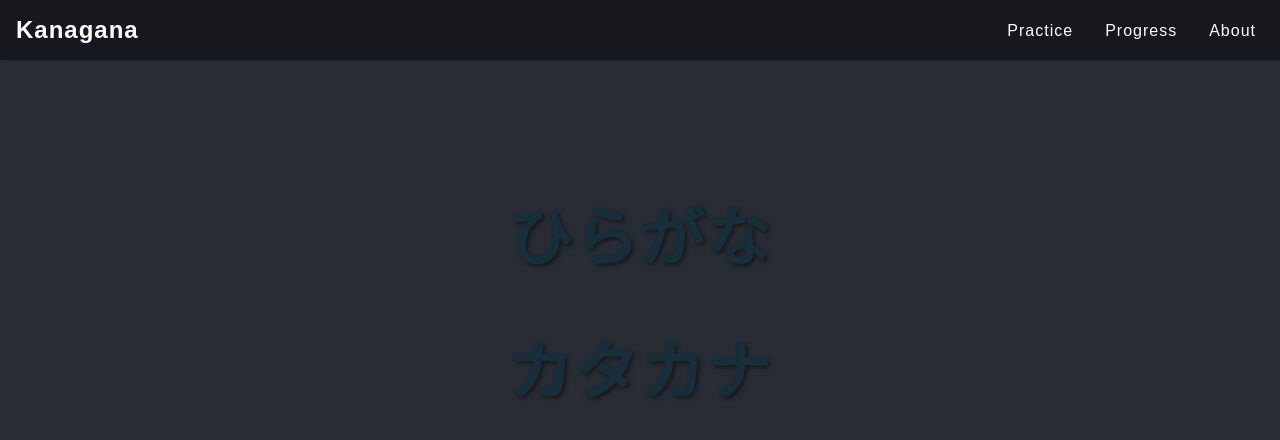
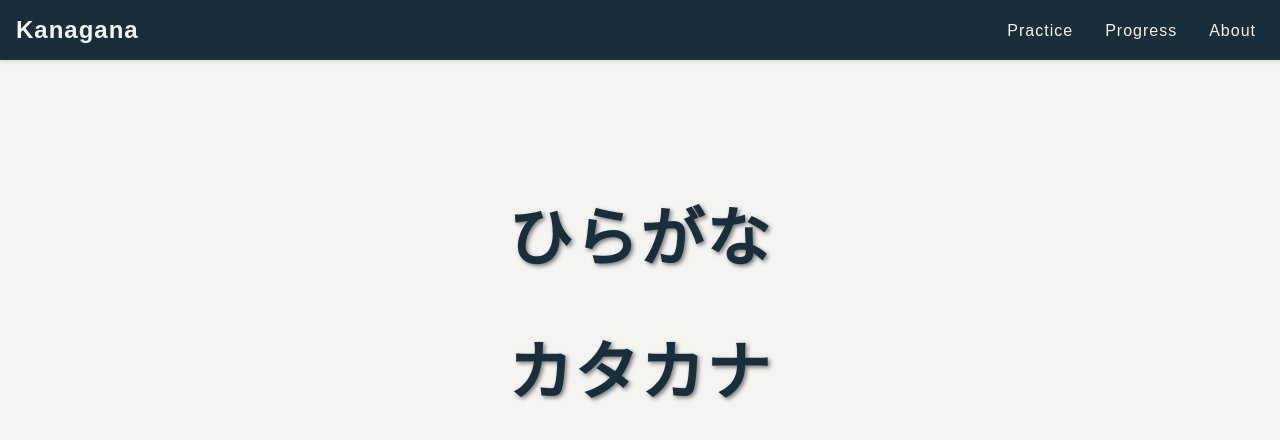
Before and after one commit to NguyenHChinh/kanagana, a React (Vite) app: page /#/practice in a window 1280 px wide. Shown: the top 440 px of the page. Built offline with nearby package versions, Linux system fonts and the light colour scheme.

Commit message:
fix: update color scheme in Navbar and KanaBox styles for consistency

```diff
--- a/src/index.css
+++ b/src/index.css
@@ -1,6 +1,6 @@
 body{
     margin: 0;
     padding-top: 60px;
-    background-color: #282c34;
-    color: white;
+    background-color: #f5f4f1;
+    color: #182e3a;
 }
--- a/src/styles/KanaBox.css
+++ b/src/styles/KanaBox.css
@@ -2,7 +2,7 @@
     width: 2.5em;
     height: 2.5em;
     font-size: 2rem;
-    color: white;
+    color: #182e3a;
     font-weight: 900;
     text-shadow: 2px 2px 4px rgba(0, 0, 0, 0.25);
     font-family: 'Arial', sans-serif;
@@ -22,10 +22,10 @@
     box-shadow: 0 0 10px rgba(255, 0, 0, 0.7);
 }
 
-/* MISSING -> BLINK WHITE UNDERLINE */
+/* MISSING -> BLINK UNDERLINE */
 .kana-box.missing {
-    border-bottom: 4px dashed white;
-    animation: flash-underline 1s ease-in-out 2;
+    animation: flash-underline 1.1s ease-in-out 3;
+    animation-fill-mode: forwards;
 }
 
 /* CORRECT -> GREEN BORDER */
@@ -45,6 +45,10 @@
 
 /* FLASHING UNDERLINE */
 @keyframes flash-underline {
-    0%, 100% { border-bottom-color: transparent; }
-    50% { border-bottom-color: rgb(255, 255, 255); }
-}
+    0%, 100% {
+      box-shadow: inset 0 -4px 0 rgba(24, 46, 58, 0);
+    }
+    50% {
+      box-shadow: inset 0 -4px 0 rgba(24, 46, 58, 1);
+    }
+  }
--- a/src/styles/KanaSelect.css
+++ b/src/styles/KanaSelect.css
@@ -14,8 +14,8 @@
 
 .kana-select:hover{
     color: #182e3a;
-    text-shadow: 2px 2px 4px rgba(255, 255, 255, 0.8);
-    transition: color 0.3s ease, text-shadow 0.2s ease;
+    text-shadow: 2px 2px 4px rgba(0, 0, 0, 0.8);
+    transition: color 0.3s ease, text-shadow 0.1s ease;
     cursor: pointer;
     transform: scale(1.05);
 }
--- a/src/styles/Navbar.css
+++ b/src/styles/Navbar.css
@@ -2,7 +2,7 @@
     display: flex;
     justify-content: space-between;
     align-items: center;
-    background-color: #16181d;
+    background-color: #182e3a;
     padding: 16px 16px;
     color: white;
     width: 100%;
@@ -21,7 +21,7 @@
   .navbar-logo a {
     font-size: 1.5rem;
     font-weight: bold;
-    color: #ffffff;
+    color: #f5f4f1;
     text-decoration: none;
   }
 
@@ -35,7 +35,7 @@
   }
 
   .navbar-links li a {
-    color: white;
+    color: #f5f4f1;
     text-decoration: none;
     font-size: 1rem;
   }
```
